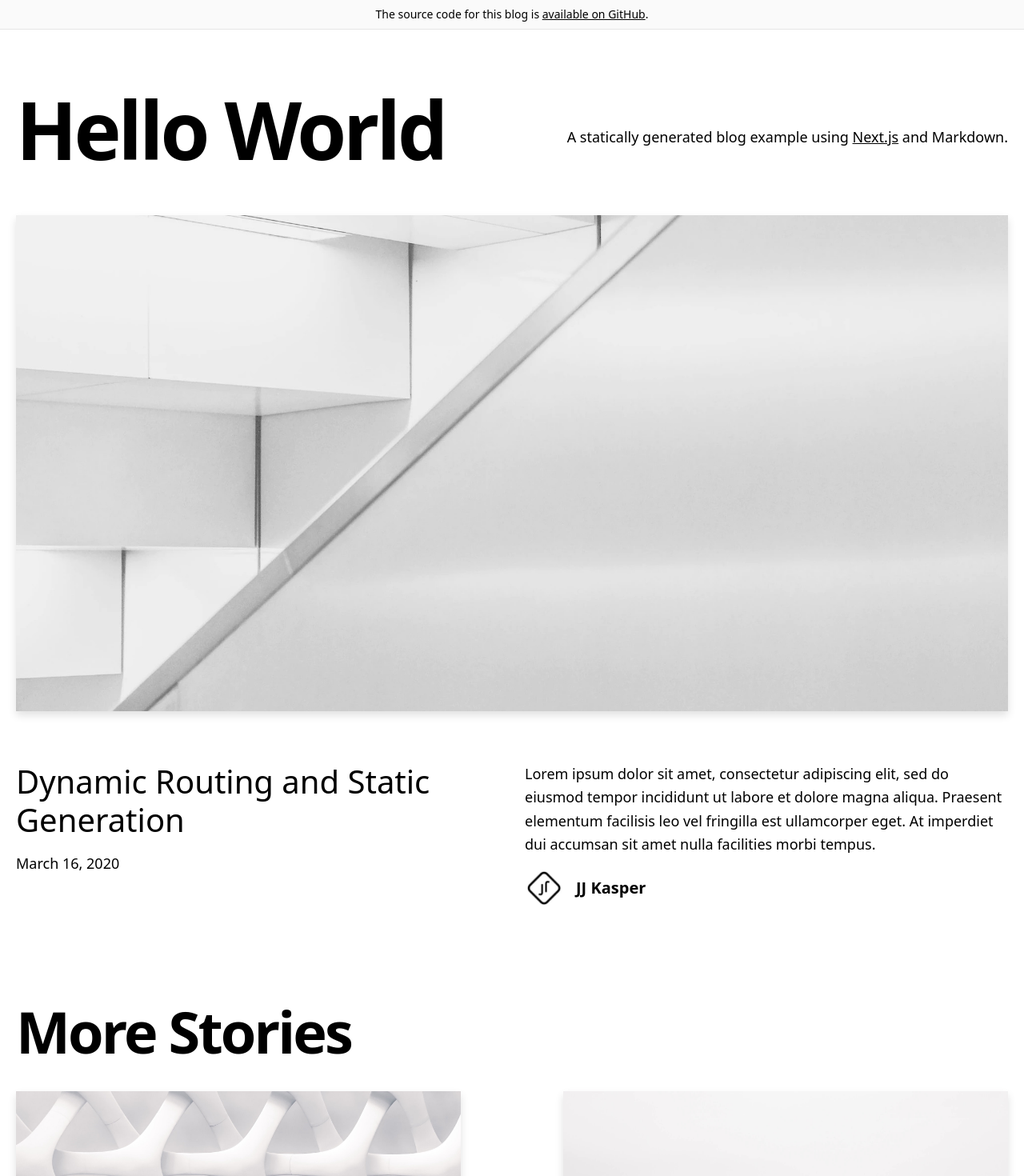
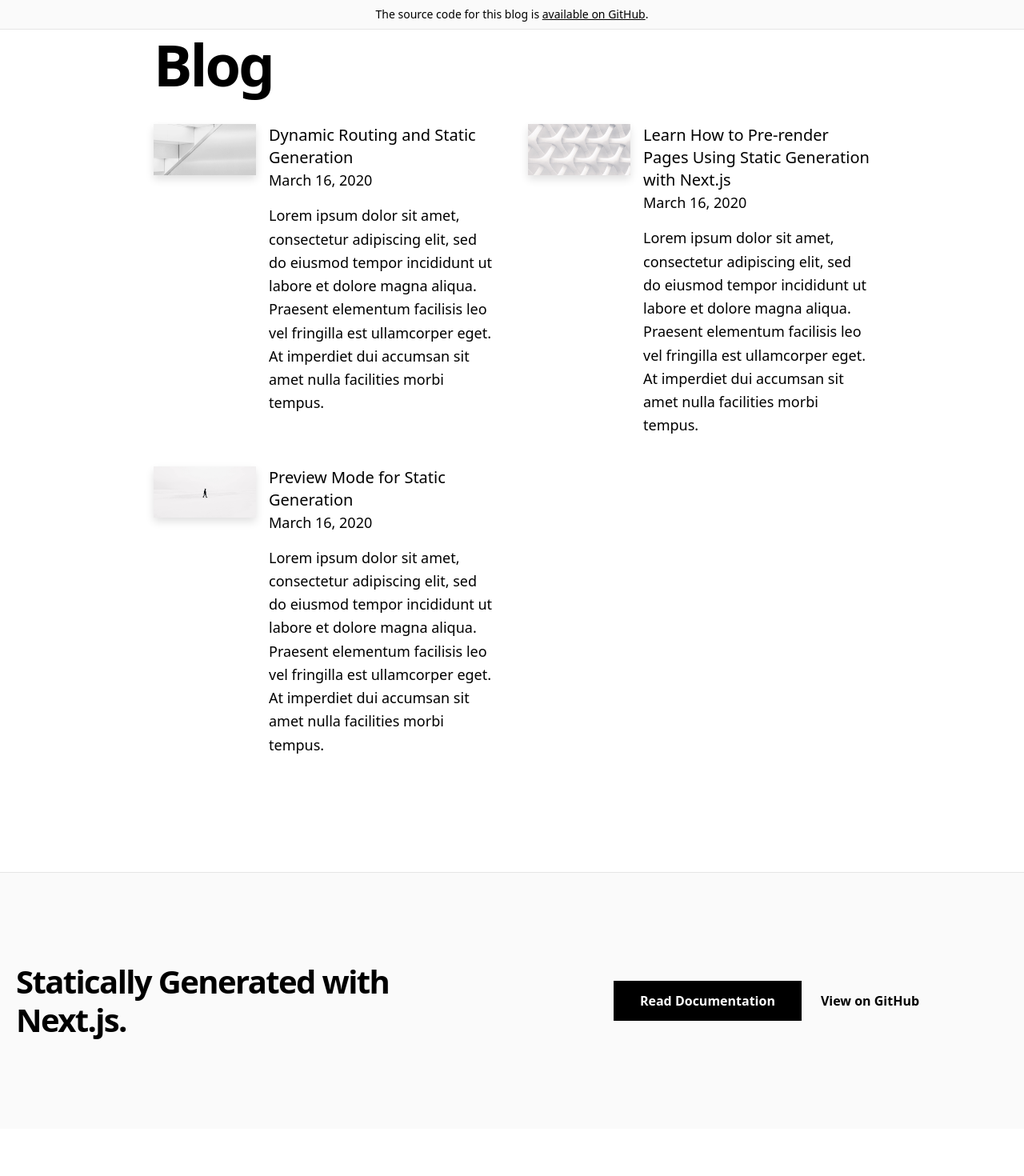
Before and after one commit to nochifuchi/nochi-log, a Next.js app: page / in a window 1280 px wide. Shown: the top 1470 px of the page at 80% size. After the commit the page ends 1411 px from the top, so only its background shows below. Built offline with nearby package versions, Linux system fonts and the light colour scheme.

Commit message:
レイアウト変更

```diff
--- a/components/avatar.tsx
+++ /dev/null
@@ -1,15 +0,0 @@
-type Props = {
-  name: string
-  picture: string
-}
-
-const Avatar = ({ name, picture }: Props) => {
-  return (
-    <div className="flex items-center">
-      <img src={picture} className="w-12 h-12 rounded-full mr-4" alt={name} />
-      <div className="text-xl font-bold">{name}</div>
-    </div>
-  )
-}
-
-export default Avatar
--- a/components/hero-post.tsx
+++ /dev/null
@@ -1,53 +0,0 @@
-import Avatar from './avatar'
-import DateFormatter from './date-formatter'
-import CoverImage from './cover-image'
-import Link from 'next/link'
-import type Author from '../interfaces/author'
-
-type Props = {
-  title: string
-  coverImage: string
-  date: string
-  excerpt: string
-  author: Author
-  slug: string
-}
-
-const HeroPost = ({
-  title,
-  coverImage,
-  date,
-  excerpt,
-  author,
-  slug,
-}: Props) => {
-  return (
-    <section>
-      <div className="mb-8 md:mb-16">
-        <CoverImage title={title} src={coverImage} slug={slug} />
-      </div>
-      <div className="md:grid md:grid-cols-2 md:gap-x-16 lg:gap-x-8 mb-20 md:mb-28">
-        <div>
-          <h3 className="mb-4 text-4xl lg:text-5xl leading-tight">
-            <Link
-              as={`/posts/${slug}`}
-              href="/posts/[slug]"
-              className="hover:underline"
-            >
-              {title}
-            </Link>
-          </h3>
-          <div className="mb-4 md:mb-0 text-lg">
-            <DateFormatter dateString={date} />
-          </div>
-        </div>
-        <div>
-          <p className="text-lg leading-relaxed mb-4">{excerpt}</p>
-          <Avatar name={author.name} picture={author.picture} />
-        </div>
-      </div>
-    </section>
-  )
-}
-
-export default HeroPost
--- a/components/intro.tsx
+++ /dev/null
@@ -1,23 +0,0 @@
-import { CMS_NAME } from '../lib/constants'
-
-const Intro = () => {
-  return (
-    <section className="flex-col md:flex-row flex items-center md:justify-between mt-16 mb-16 md:mb-12">
-      <h1 className="text-5xl md:text-8xl font-bold tracking-tighter leading-tight md:pr-8">
-        Hello World
-      </h1>
-      <h4 className="text-center md:text-left text-lg mt-5 md:pl-8">
-        A statically generated blog example using{' '}
-        <a
-          href="https://nextjs.org/"
-          className="underline hover:text-blue-600 duration-200 transition-colors"
-        >
-          Next.js
-        </a>{' '}
-        and {CMS_NAME}.
-      </h4>
-    </section>
-  )
-}
-
-export default Intro
--- a/components/more-stories.tsx
+++ b/components/more-stories.tsx
@@ -7,18 +7,17 @@ type Props = {
 
 const MoreStories = ({ posts }: Props) => {
   return (
-    <section>
+    <section className="max-w-4xl mx-auto">
       <h2 className="mb-8 text-5xl md:text-7xl font-bold tracking-tighter leading-tight">
-        More Stories
+        Blog
       </h2>
-      <div className="grid grid-cols-1 md:grid-cols-2 md:gap-x-16 lg:gap-x-32 gap-y-20 md:gap-y-32 mb-32">
+      <div className="grid grid-cols-1 md:grid-cols-2 md:gap-x-10 gap-y-10 md:gap-y-5 pb-32">
         {posts.map((post) => (
           <PostPreview
             key={post.slug}
             title={post.title}
             coverImage={post.coverImage}
             date={post.date}
-            author={post.author}
             slug={post.slug}
             excerpt={post.excerpt}
           />
--- a/components/post-header.tsx
+++ b/components/post-header.tsx
@@ -1,30 +1,21 @@
-import Avatar from './avatar'
 import DateFormatter from './date-formatter'
 import CoverImage from './cover-image'
 import PostTitle from './post-title'
-import type Author from '../interfaces/author'
 
 type Props = {
   title: string
   coverImage: string
   date: string
-  author: Author
 }
 
-const PostHeader = ({ title, coverImage, date, author }: Props) => {
+const PostHeader = ({ title, coverImage, date }: Props) => {
   return (
     <>
       <PostTitle>{title}</PostTitle>
-      <div className="hidden md:block md:mb-12">
-        <Avatar name={author.name} picture={author.picture} />
-      </div>
       <div className="mb-8 md:mb-16 sm:mx-0">
         <CoverImage title={title} src={coverImage} />
       </div>
       <div className="max-w-2xl mx-auto">
-        <div className="block md:hidden mb-6">
-          <Avatar name={author.name} picture={author.picture} />
-        </div>
         <div className="mb-6 text-lg">
           <DateFormatter dateString={date} />
         </div>
--- a/components/post-preview.tsx
+++ b/components/post-preview.tsx
@@ -1,15 +1,12 @@
-import Avatar from './avatar'
 import DateFormatter from './date-formatter'
 import CoverImage from './cover-image'
 import Link from 'next/link'
-import type Author from '../interfaces/author'
 
 type Props = {
   title: string
   coverImage: string
   date: string
   excerpt: string
-  author: Author
   slug: string
 }
 
@@ -18,15 +15,15 @@ const PostPreview = ({
   coverImage,
   date,
   excerpt,
-  author,
   slug,
 }: Props) => {
   return (
-    <div>
-      <div className="mb-5">
+    <div className="flex flex-row">
+      <div className="w-32 h-32">
         <CoverImage slug={slug} title={title} src={coverImage} />
       </div>
-      <h3 className="text-3xl mb-3 leading-snug">
+      <div className="flex-1 ml-4">
+        <h3 className="text-xl">
           <Link
             as={`/posts/${slug}`}
             href="/posts/[slug]"
@@ -39,7 +36,7 @@ const PostPreview = ({
           <DateFormatter dateString={date} />
         </div>
         <p className="text-lg leading-relaxed mb-4">{excerpt}</p>
-      <Avatar name={author.name} picture={author.picture} />
+      </div>
     </div>
   )
 }
--- a/interfaces/author.ts
+++ /dev/null
@@ -1,6 +0,0 @@
-type Author = {
-  name: string
-  picture: string
-}
-
-export default Author
--- a/interfaces/post.ts
+++ b/interfaces/post.ts
@@ -1,11 +1,8 @@
-import type Author from './author'
-
 type PostType = {
   slug: string
   title: string
   date: string
   coverImage: string
-  author: Author
   excerpt: string
   ogImage: {
     url: string
--- a/pages/index.tsx
+++ b/pages/index.tsx
@@ -1,7 +1,5 @@
 import Container from '../components/container'
 import MoreStories from '../components/more-stories'
-import HeroPost from '../components/hero-post'
-import Intro from '../components/intro'
 import Layout from '../components/layout'
 import { getAllPosts } from '../lib/api'
 import Head from 'next/head'
@@ -13,8 +11,6 @@ type Props = {
 }
 
 export default function Index({ allPosts }: Props) {
-  const heroPost = allPosts[0]
-  const morePosts = allPosts.slice(1)
   return (
     <>
       <Layout>
@@ -22,18 +18,7 @@ export default function Index({ allPosts }: Props) {
           <title>{`Next.js Blog Example with ${CMS_NAME}`}</title>
         </Head>
         <Container>
-          <Intro />
-          {heroPost && (
-            <HeroPost
-              title={heroPost.title}
-              coverImage={heroPost.coverImage}
-              date={heroPost.date}
-              author={heroPost.author}
-              slug={heroPost.slug}
-              excerpt={heroPost.excerpt}
-            />
-          )}
-          {morePosts.length > 0 && <MoreStories posts={morePosts} />}
+          <MoreStories posts={allPosts} />
         </Container>
       </Layout>
     </>
@@ -45,7 +30,6 @@ export const getStaticProps = async () => {
     'title',
     'date',
     'slug',
-    'author',
     'coverImage',
     'excerpt',
   ])
--- a/pages/posts/[slug].tsx
+++ b/pages/posts/[slug].tsx
@@ -32,7 +32,7 @@ export default function Post({ post, morePosts, preview }: Props) {
           <PostTitle>Loading…</PostTitle>
         ) : (
           <>
-            <article className="mb-32">
+            <article className="pb-32">
               <Head>
                 <title>{title}</title>
                 <meta property="og:image" content={post.ogImage.url} />
@@ -41,7 +41,6 @@ export default function Post({ post, morePosts, preview }: Props) {
                 title={post.title}
                 coverImage={post.coverImage}
                 date={post.date}
-                author={post.author}
               />
               <PostBody content={post.content} />
             </article>
@@ -63,7 +62,6 @@ export async function getStaticProps({ params }: Params) {
     'title',
     'date',
     'slug',
-    'author',
     'content',
     'ogImage',
     'coverImage',
```
Lines whose indentation alone changed are shown as unchanged.
